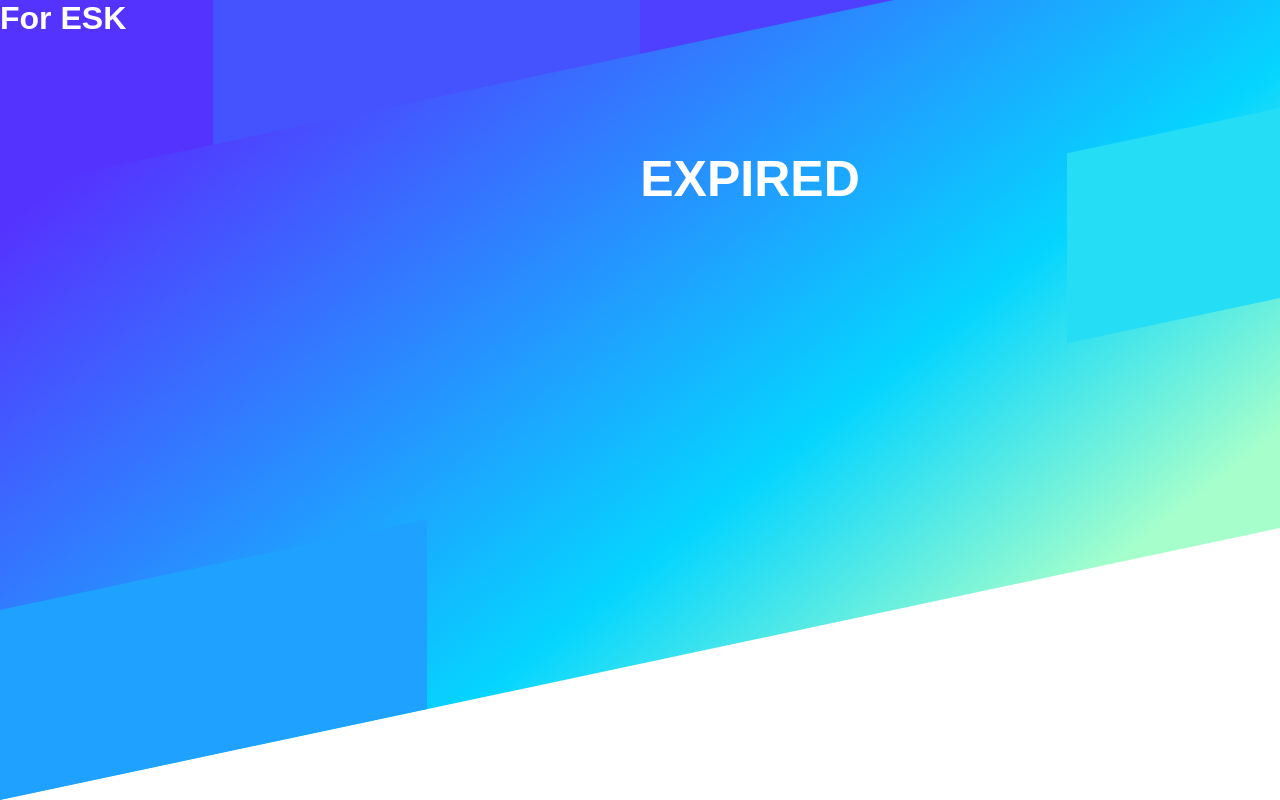
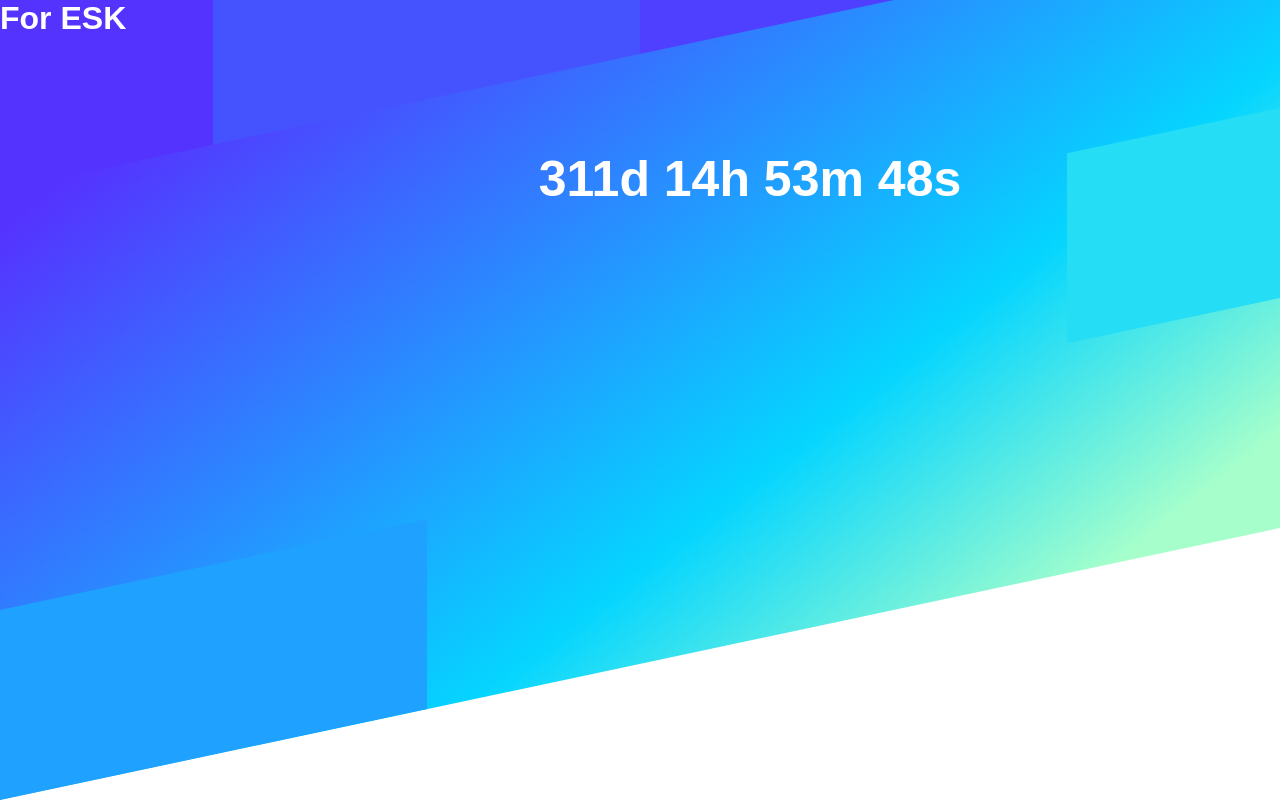
Before and after one commit to Yavuz-json/Ramadan-Timer, a plain HTML site: page index.html in a window 1280 px wide. Shown: the top 800 px of the page. Drawn offline with Linux system fonts and the light colour scheme.

Commit message:
Update index.html

```diff
--- a/index.html
+++ b/index.html
@@ -142,7 +142,7 @@
     <h1>For ESK<h1/>
 <script>
   //Yavuz Nazikgül !!!!!!!!!!!!!!!!
-  var countDownDate = new Date("May 7, 2021 19:51:25").getTime();
+  var countDownDate = new Date("April 2, 2022 21:30:00").getTime();
 
 
   var x = setInterval(function() {
```
